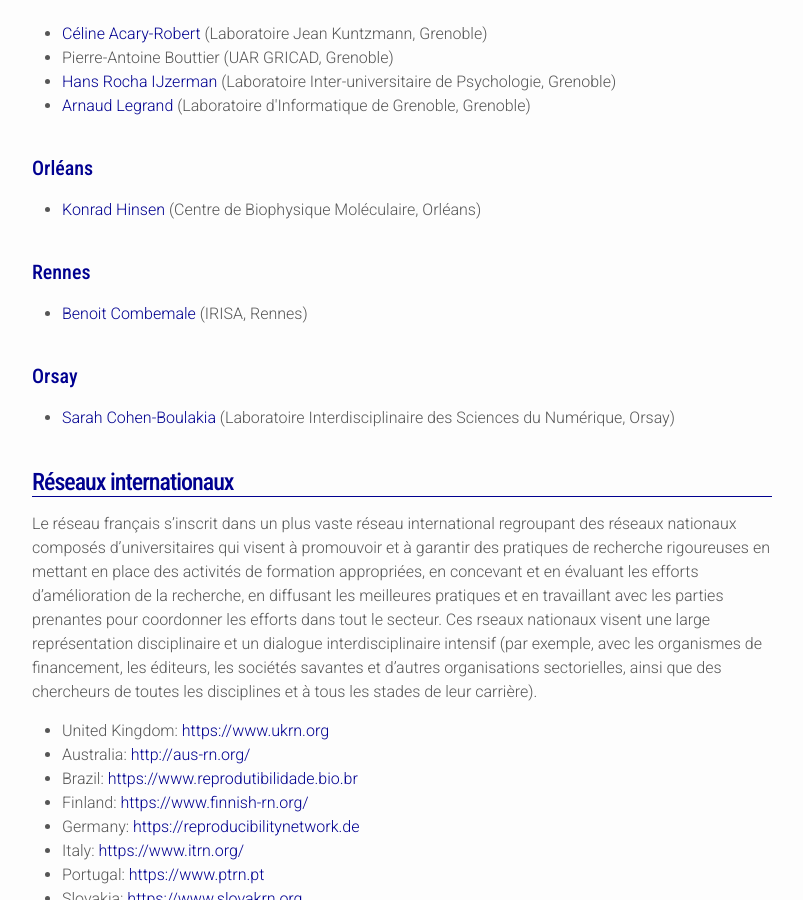
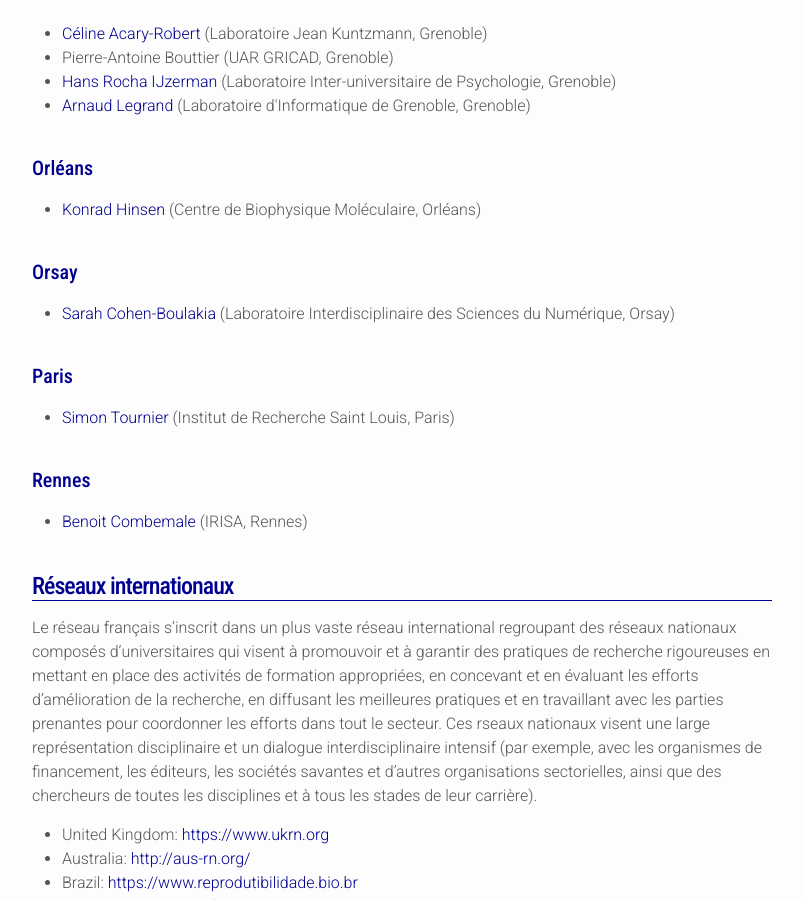
Before and after one commit to FR-RN/FR-RN, a Jekyll site: the page built from community.md, in a window 1280 px wide and 900 px high, scrolled down 566 px. Shown: the whole window, without its empty margins (238-1041 px from the left). Built offline with Jekyll 4.4.1, drawn with Linux system fonts in a browser that asks for light colours.

Commit message:
Added Simon Tournier

```diff
--- a/_data/people.yml
+++ b/_data/people.yml
@@ -97,3 +97,13 @@
   city: Bordeaux
   country: France
   domain: neuroscience
+
+- name: Simon Tournier
+  url: https://simon.tournier.info
+  email: simon.tournier@u-paris.fr
+  employer: Univiersité de Paris
+  laboratory: Institut de Recherche Saint Louis
+  sex: male
+  city: Paris
+  country: France
+  domain: comp. science
--- a/community.md
+++ b/community.md
@@ -2,7 +2,7 @@
 layout: page
 title: Communauté
 permalink: /community/
-cities: ["Bordeaux", "Grenoble", "Orléans", "Rennes", "Orsay"]
+cities: ["Bordeaux", "Grenoble", "Orléans", "Orsay", "Paris", "Rennes"]
 ---
 
 # Membres du réseau
```
